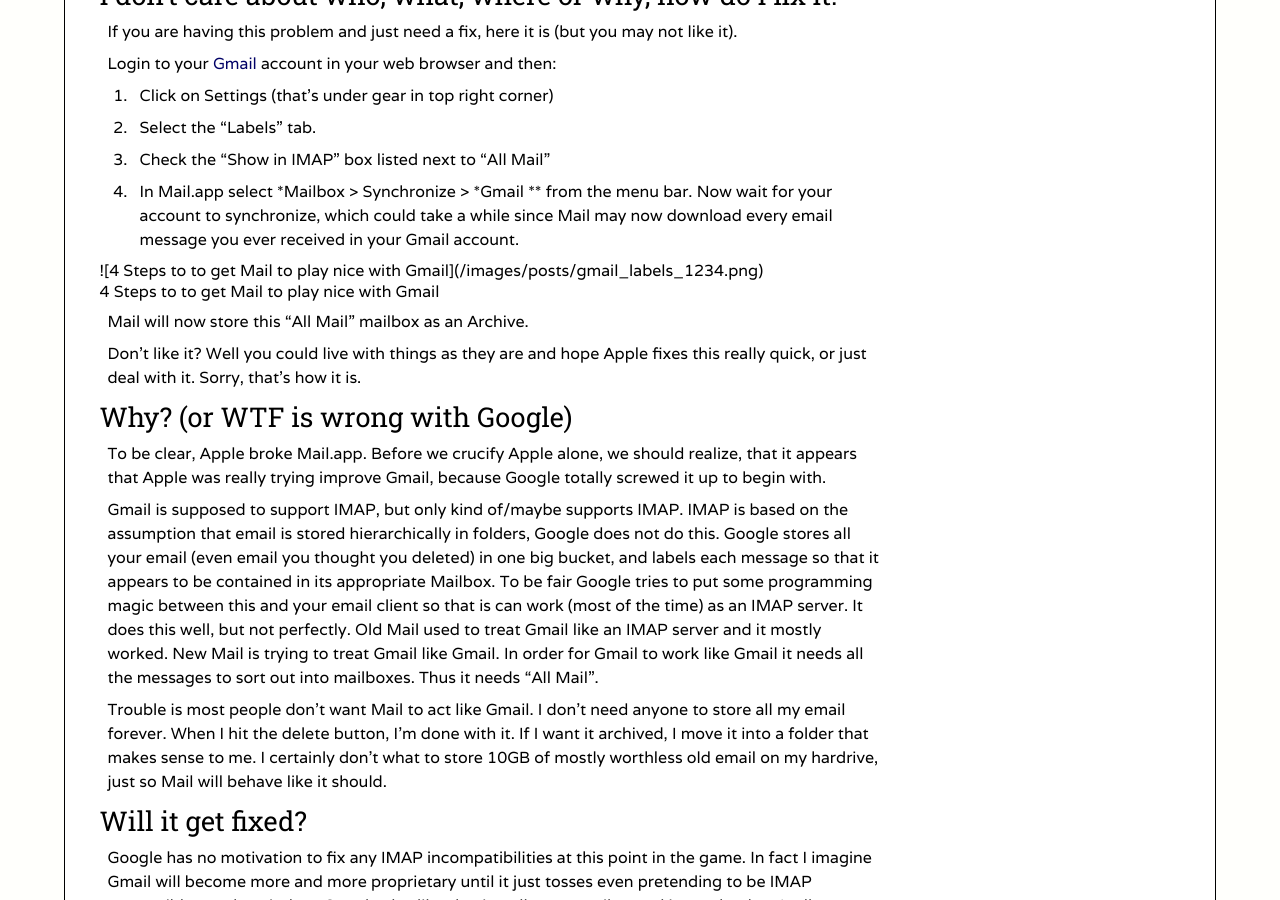
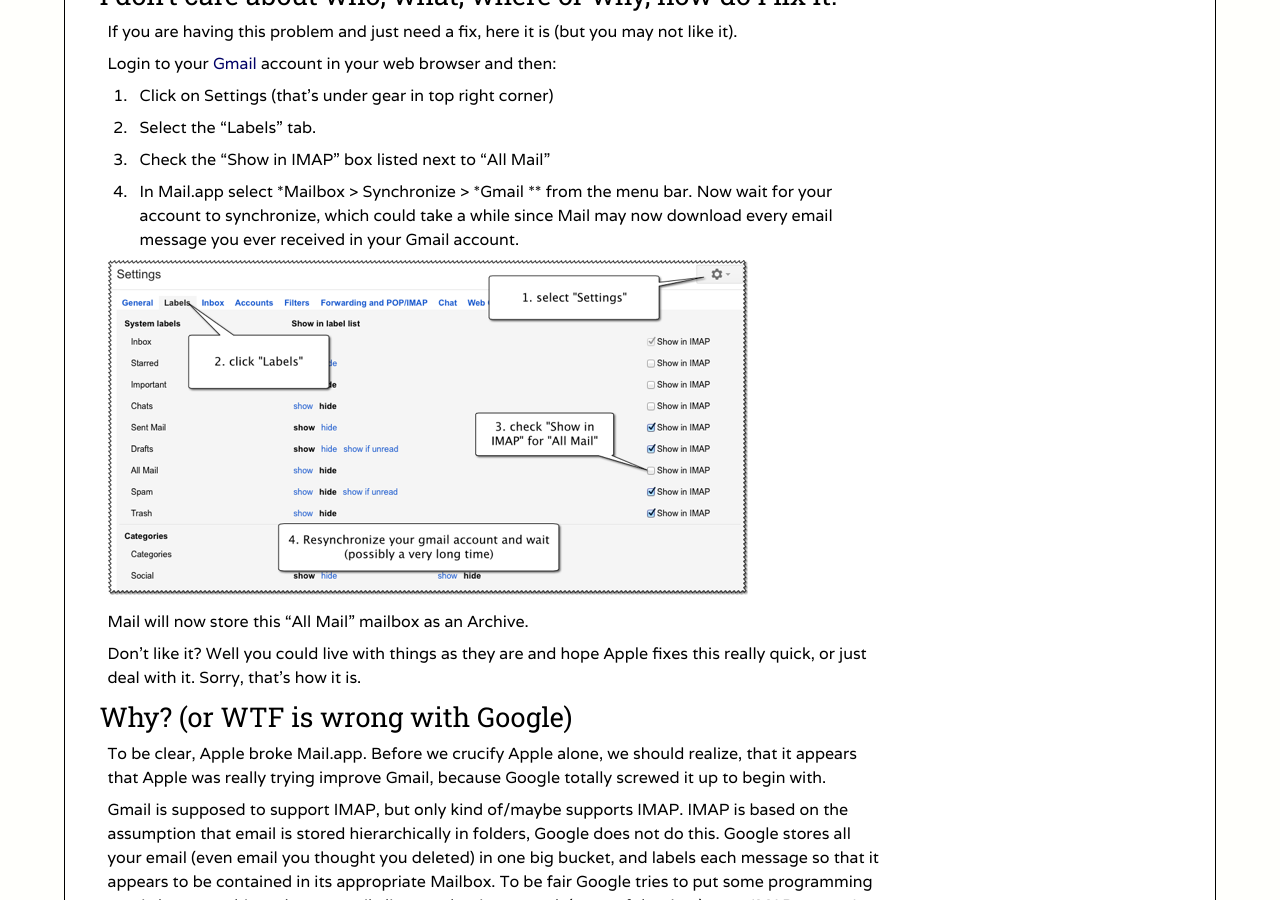
Before and after one commit to sdmeyers/sdmeyers.github.io, a Jekyll site: the page built from _posts/2013-10-23-gmail_vs_mail_app.markdown, in a window 1280 px wide and 900 px high, scrolled down 484 px. Built offline with Jekyll 4.4.1, drawn with Linux system fonts in a browser that asks for light colours; some web fonts are replaced; Markdown is read by kramdown in place of the engine named in the settings.

Commit message:
2013-10-23 Gmail Post

```diff
--- a/_posts/2013-10-23-gmail_vs_mail_app.markdown
+++ b/_posts/2013-10-23-gmail_vs_mail_app.markdown
@@ -20,10 +20,7 @@ Login to your [Gmail](https://mail.google.com) account in your web browser and t
 
 4. In Mail.app select **Mailbox > Synchronize > *Gmail* ** from the menu bar. Now wait for your account to synchronize, which could take a while since Mail may now download every email message you ever received in your Gmail account.
 
-<figure>
 ![4 Steps to to get Mail to play nice with Gmail]({{ site.url }}/images/posts/gmail_labels_1234.png)
-<figcaption>4 Steps to to get Mail to play nice with Gmail</figcaption>
-</figure>
 
 Mail will now store this "All Mail" mailbox as an Archive.
 
```
